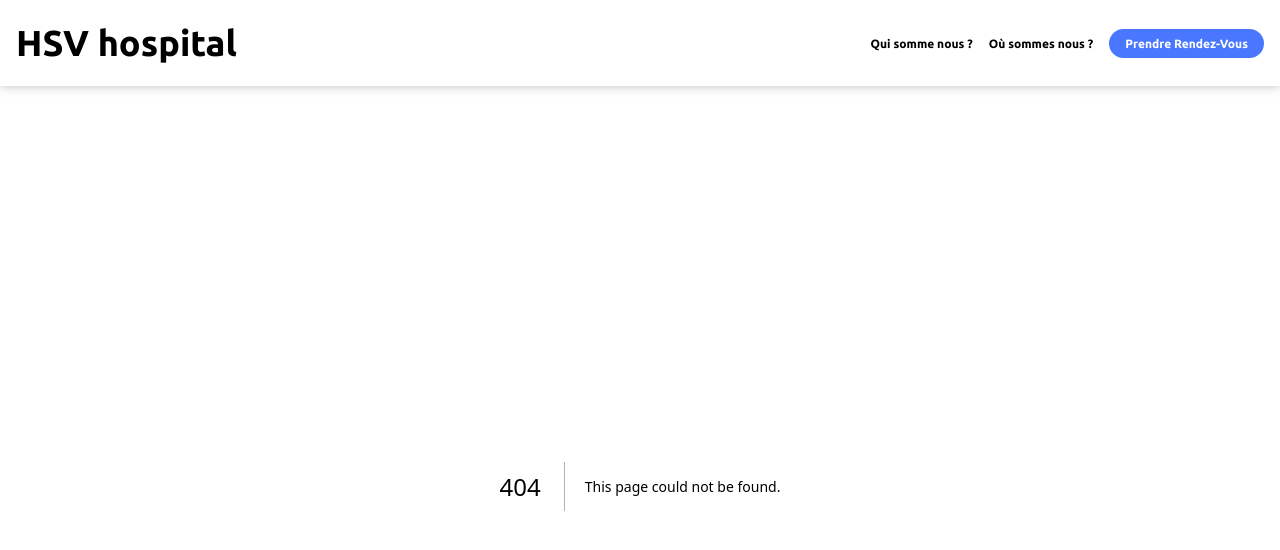
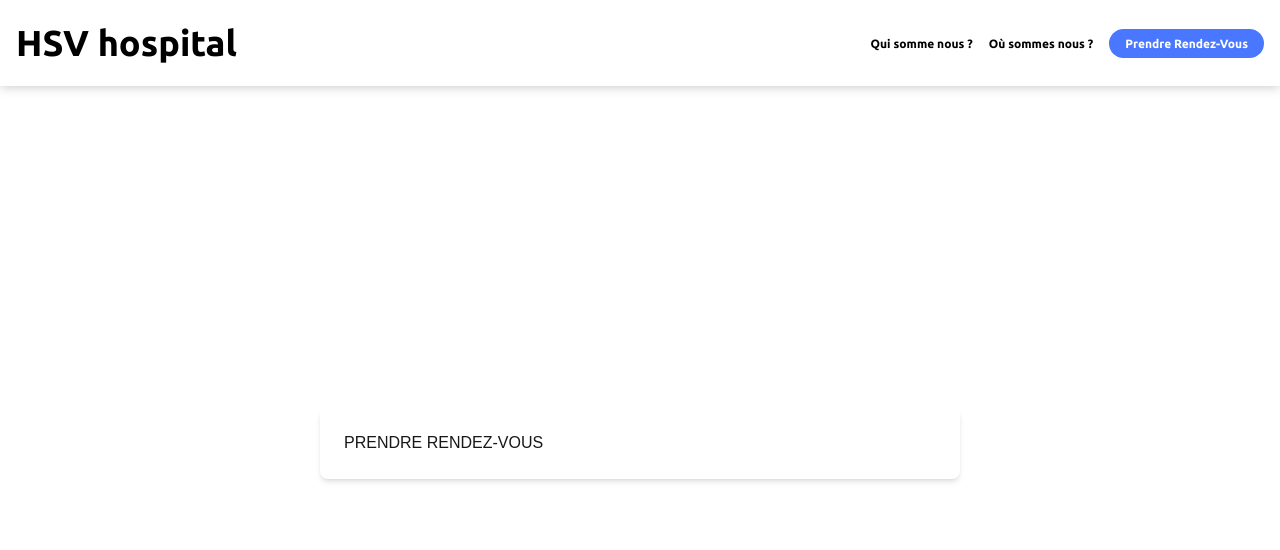
Before and after one commit to SeaFlyCode/HSV, a Next.js app in the folder hsv/: page /prendre-rendez-vous in a window 1280 px wide. Before the commit this address had no page. Shown: the top 550 px of the page. Built offline with nearby package versions, Linux system fonts and the light colour scheme.

Commit message:
Début page de prise de rdv

```diff
--- a/hsv/src/app/layout.tsx
+++ b/hsv/src/app/layout.tsx
@@ -8,11 +8,11 @@ export const metadata = {
 
 export default function RootLayout({ children }: { children: React.ReactNode }) {
   return (
-    <html lang="fr">
+    <html lang="fr" className="h-screen">
       <head>
         <link href="https://fonts.googleapis.com/css2?family=Ubuntu:wght@400;500;700&display=swap" rel="stylesheet"/>
       </head>
-      <body>
+      <body className="h-screen flex flex-col">
         <Navbar/>
         {children}
       </body>
--- /dev/null
+++ b/hsv/src/app/prendre-rendez-vous/page.tsx
@@ -0,0 +1,13 @@
+// filepath: src/app/nouvellePage/page.tsx
+const NouvellePage = () => {
+    return (
+        <div className="h-screen w-screen flex flex-col justify-center items-center ">
+            <div className="bg-white shadow-md rounded-lg p-6 w-1/2">
+                <h2 className="">PRENDRE RENDEZ-VOUS</h2>
+
+            </div>
+        </div>
+    );
+};
+
+export default NouvellePage;
--- a/hsv/src/components/Navbar.tsx
+++ b/hsv/src/components/Navbar.tsx
@@ -11,7 +11,7 @@ export default function Navbar(){
                 <li><Link href="/about"
                 className="text-black font-bold text-xs not-italic leading-normal font-ubuntu"
                 >Où sommes nous ?</Link></li>
-                <li><Link href="/contact"
+                <li><Link href="/prendre-rendez-vous"
                 className="bg-[#4977FF] text-white font-bold text-xs not-italic leading-normal font-ubuntu rounded-[25px] px-4 py-2 transition hover:bg-blue-700"
                 >Prendre Rendez-Vous</Link></li>
             </ul>
```
